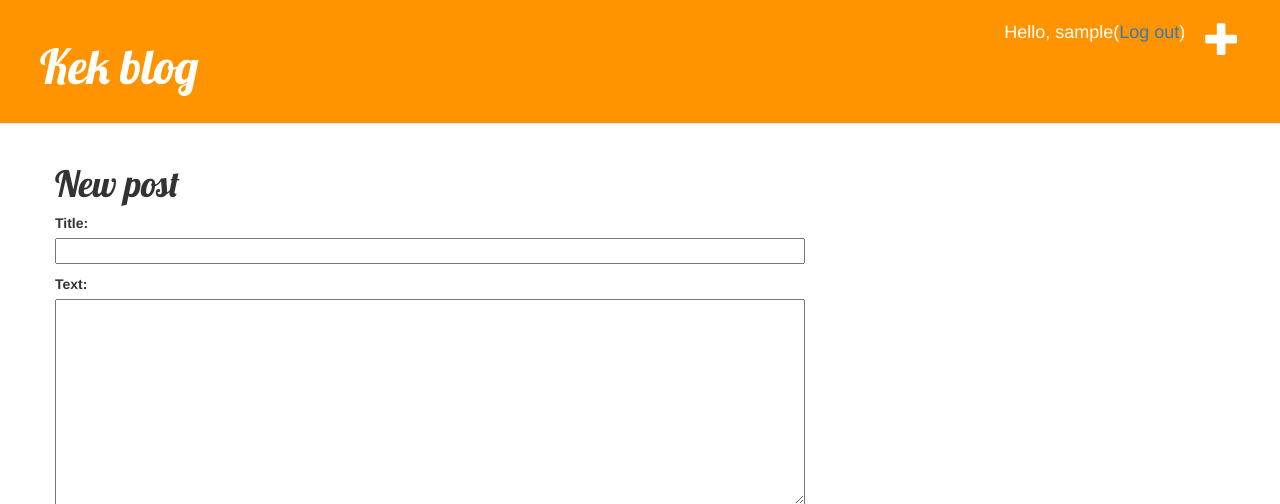
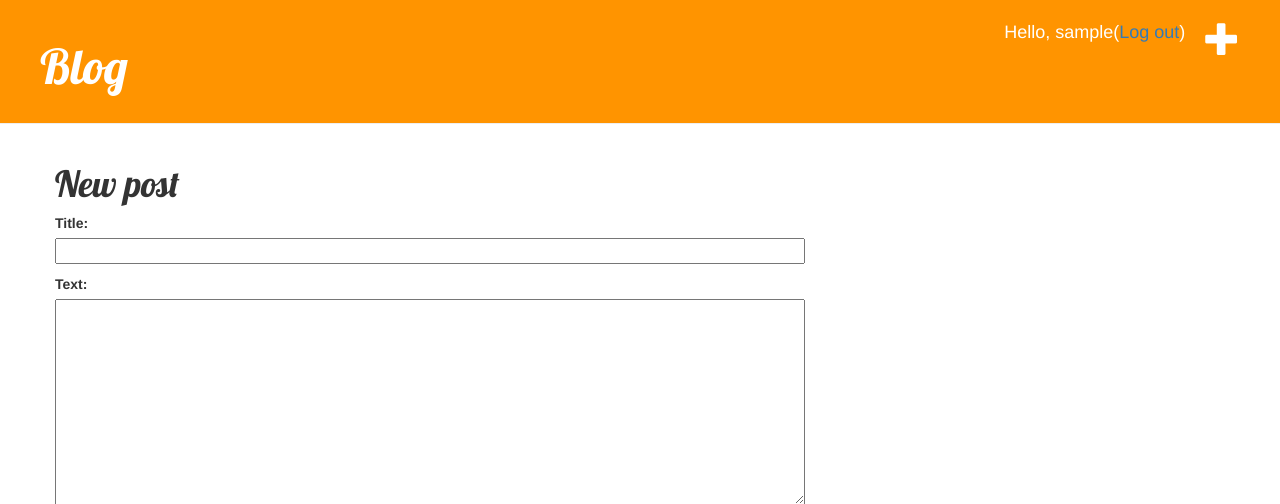
Before and after one commit to denchik30/my-first-blog, a Django app: page /post/new/ in a window 1280 px wide. Shown: the top 504 px of the page. Run offline with Django 3.2, Linux system fonts and the light colour scheme; the visitor is signed in with stand-in values (Sample User, id 1); some libraries are stand-ins or nearby versions.

Commit message:
Update base.html
change name

```diff
--- a/blog/templates/blog/base.html
+++ b/blog/templates/blog/base.html
@@ -6,7 +6,7 @@
 	 <link rel="stylesheet" href="{% static 'css/blog.css' %}">
 	 <link href="https://fonts.googleapis.com/css?family=Lobster&subset=latin,cyrillic" rel="stylesheet" type="text/css">
 	 <link rel="stylesheet" href="{% static 'css/styles.css' %}">
-            <title>Memes</title>
+            <title>Support</title>
         </head>
         <body>
         <div class="page-header">
@@ -21,7 +21,7 @@
 
     {% endif %}
 
-            <h1><a href="/">Kek blog</a></h1>
+            <h1><a href="/">Blog</a></h1>
         </div>
         <div class="content container">
             <div class="row">
```
